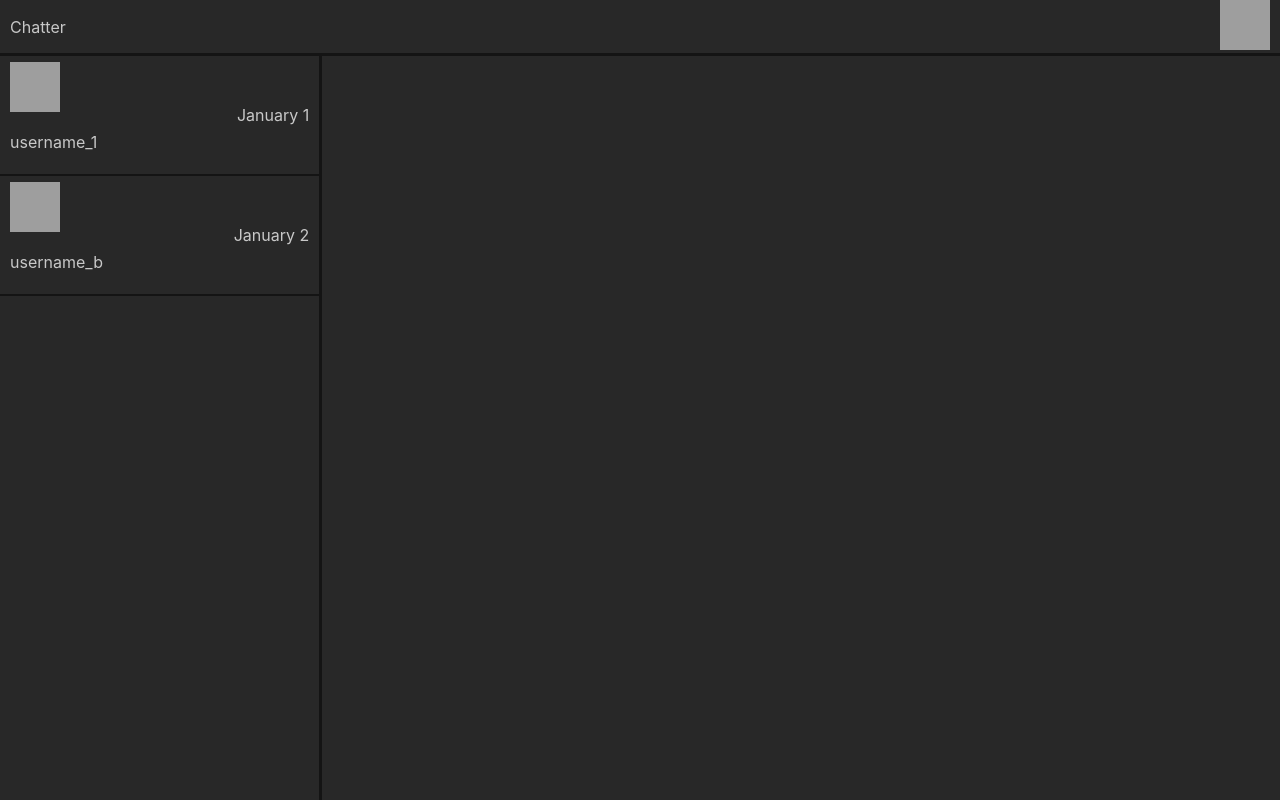
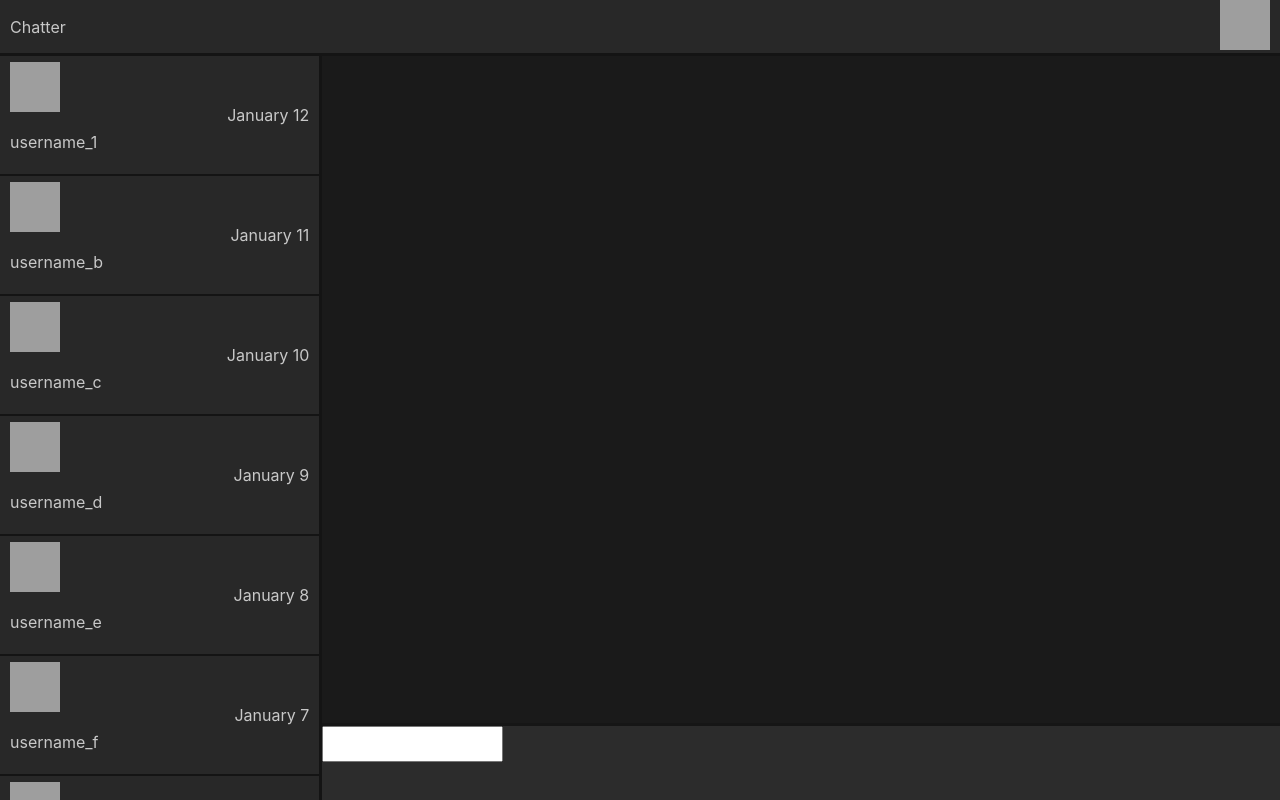
Before and after one commit to willbushie/ReactChatWebApp, a React (Create React App) app in the folder client/: page / in a window 1280 px wide. Built offline with nearby package versions, Linux system fonts and the light colour scheme; grey boxes are pictures that could not be loaded.

Commit message:
continue styling conversation list, begin layout & styling chat window

```diff
--- a/client/src/component_css/chatting.css
+++ b/client/src/component_css/chatting.css
@@ -14,7 +14,6 @@ header {
     align-items: center;
 }
 
-
 #chat_list_and_window {
     color: rgba(200, 200, 200, 1);
 	display: flex;
@@ -28,8 +27,14 @@ header {
 	width: 25%;
 }
 
+#chat_conversation_list_options {
+    display: flex;
+    justify-content: space-between;
+    flex-direction: row;
+    border-bottom: 2px solid rgba(0, 0, 0, 0.5);
+}
+
 .chat_conversation_list_item {
-	background-color: rgba(40, 40, 40, 1);
 	border-bottom: 2px solid rgba(0, 0, 0, 0.5);
 	width: 100%;
 	height: 120px;
@@ -41,6 +46,29 @@ header {
 }
 
 #chat_active_chat {
-	background-color: rgba(40, 40, 40, 1);
+	background-color: rgb(26, 26, 26);
 	width: 75%;
+    display: flex;
+    flex-direction: column;
+    justify-content: space-between;
 }
+
+#chat_messages_section {
+    width: 100%;
+    height: 90%
+}
+
+#chat_active_message_editor {
+    background-color: rgb(44, 44, 44);
+    border-top: 3px solid rgba(0, 0, 0, 0.5);
+    width: 100%;
+    height: 10%;
+}
+
+#chat_active_message_editor textarea {
+    align-content: center;
+    justify-content: center;
+    /* max-width: 95%; */
+    max-height: 95%;
+    resize: none;
+}
--- a/client/src/components/Chatting.js
+++ b/client/src/components/Chatting.js
@@ -42,15 +42,6 @@ export function ChatHeader() {
 }
 
 /**
- * Chat Window
- */
-export function ChatChattingWindow() {
-    return (
-        <div id="chat_active_chat"></div>
-    );
-}
-
-/**
  * Chat Conversation List
  */
 export function ChatConverstaionList() {
@@ -58,12 +49,64 @@ export function ChatConverstaionList() {
         <div class="scroll_container" id="chat_conversation_list">
             <ChatConversationItem
                 username={'username_1'}
-                last_message={'January 1'}
+                last_message={'January 12'}
             />
             <ChatConversationItem
                 username={'username_b'}
+                last_message={'January 11'}
+            />
+            <ChatConversationItem
+                username={'username_c'}
+                last_message={'January 10'}
+            />
+            <ChatConversationItem
+                username={'username_d'}
+                last_message={'January 9'}
+            />
+            <ChatConversationItem
+                username={'username_e'}
+                last_message={'January 8'}
+            />
+            <ChatConversationItem
+                username={'username_f'}
+                last_message={'January 7'}
+            />
+            <ChatConversationItem
+                username={'username_g'}
+                last_message={'January 6'}
+            />
+            <ChatConversationItem
+                username={'username_h'}
+                last_message={'January 5'}
+            />
+            <ChatConversationItem
+                username={'username_i'}
+                last_message={'January 4'}
+            />
+            <ChatConversationItem
+                username={'username_j'}
+                last_message={'January 3'}
+            />
+            <ChatConversationItem
+                username={'username_k'}
                 last_message={'January 2'}
             />
+            <ChatConversationItem
+                username={'username_l'}
+                last_message={'January 1'}
+            />
+        </div>
+    );
+}
+
+/**
+ * Chat Conversation List Options
+ */
+export function ChatConversationListOptions() {
+    return (
+        <div id="chat_conversation_list_options">
+            <button class="default_button" id="new_chat_button">New</button>
+            <button class="default_button" id="sort_chats_button">Sort</button>
         </div>
     );
 }
@@ -94,6 +137,29 @@ export function ChatConversationItem({ username, last_message }) {
 }
 
 /**
+ * Chat Window
+ */
+export function ChatChattingWindow() {
+    return (
+        <div id="chat_active_chat">
+            <div id="chat_messages_section"></div>
+            <ChatWindowEditor />
+        </div>
+    );
+}
+
+/**
  * Chat Message
  */
 export function ChatMessage() {}
+
+/**
+ * Chat Window Text Editor
+ */
+export function ChatWindowEditor() {
+    return (
+        <div id="chat_active_message_editor">
+            <textarea></textarea>
+        </div>
+    );
+}
```
Also changed, not shown: 1 other file (tests, documents, lock files or other folders).
